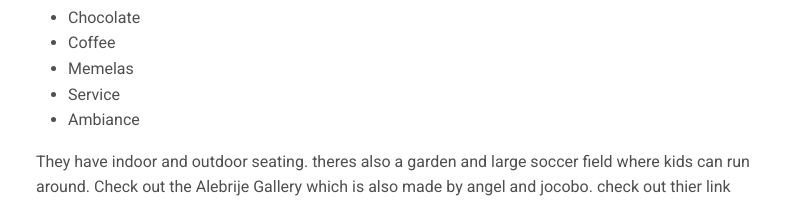
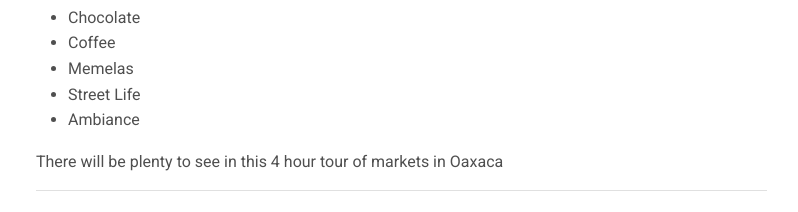
Before and after one commit to Vela88/toursVela, a website: page Walking_Tour.html in a window 1280 px wide. Shown: the part 1639-1851 px from the top of the page, without its empty margins (50-848 px from the left). Drawn offline with Linux system fonts and the light colour scheme.

Commit message:
post modified

```diff
--- a/Walking_Tour.html
+++ b/Walking_Tour.html
@@ -179,14 +179,12 @@
                 <li>Chocolate</li>
                 <li>Coffee</li>
                 <li>Memelas</li>
-                <li>Service</li>
+                <li>Street Life</li>
                 <li>Ambiance</li>
               </ul>
 
               <p>
-                They have indoor and outdoor seating. theres also a garden and large soccer field where
-                kids can run around. Check out the Alebrije Gallery which is also made by angel and jocobo.
-                check out thier link
+                There will be plenty to see in this 4 hour tour of markets in Oaxaca
               </p>
             </section>
             <!-- Post Content -->
```
